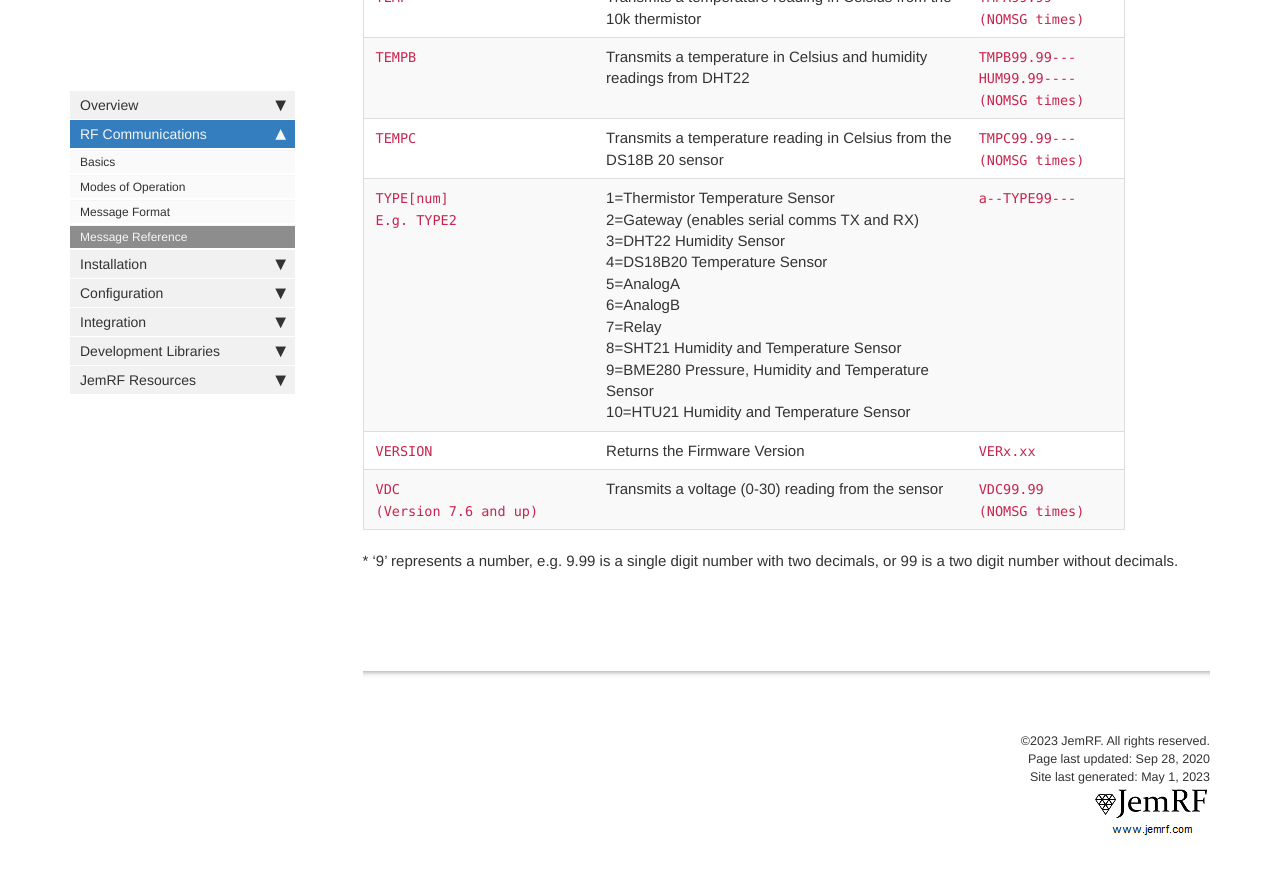
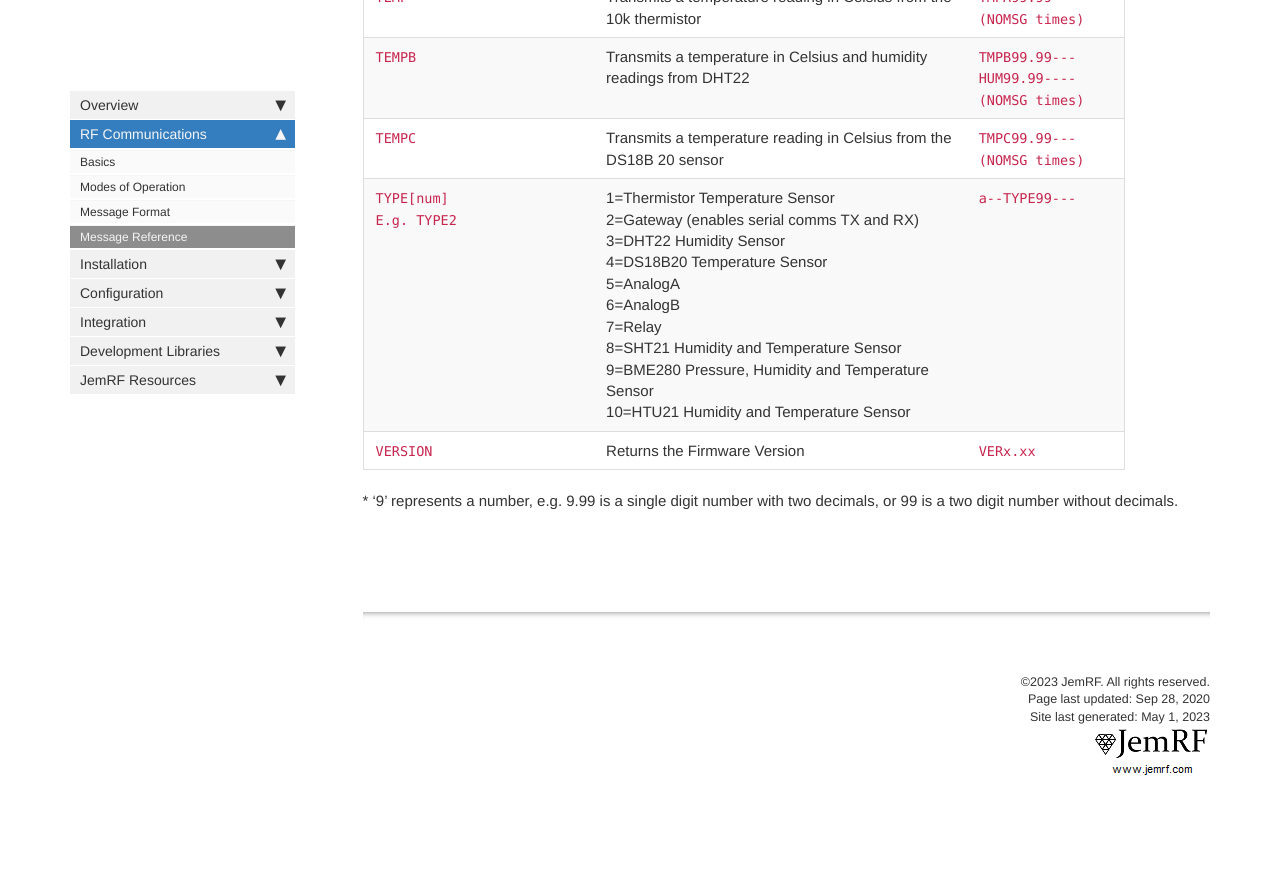
Before and after one commit to JemRF/RF-Documentation, a Jekyll site: the page built from pages/mydoc/rf_message_reference.md, in a window 1280 px wide and 900 px high, scrolled down 3914 px. Shown: the top 874 px of the window. Built offline with Jekyll 4.4.1, drawn with Linux system fonts in a browser that asks for light colours; comment, search, counter and statistics services are not loaded; after the commit the page ends 4754 px from its top, so only the background shows below that.

Commit message:
Remove VDC reference since it does not work.

```diff
--- a/pages/mydoc/rf_message_reference.md
+++ b/pages/mydoc/rf_message_reference.md
@@ -50,7 +50,6 @@ folder: mydoc
 | `TEMPB` | Transmits a temperature in Celsius and humidity readings from DHT22 | `TMPB99.99---` <br/> `HUM99.99----`  <br/> `(NOMSG times)` |
 | `TEMPC` | Transmits a temperature reading in Celsius from the DS18B 20 sensor | `TMPC99.99---` <br/> `(NOMSG times)` |
 | `TYPE[num]` <br/>  `E.g. TYPE2` |  1=Thermistor Temperature Sensor <br/> 2=Gateway  (enables serial comms TX and RX) <br/> 3=DHT22 Humidity Sensor <br/> 4=DS18B20 Temperature Sensor <br/> 5=AnalogA <br/> 6=AnalogB <br/> 7=Relay <br/> 8=SHT21 Humidity and Temperature Sensor <br/> 9=BME280 Pressure, Humidity and Temperature Sensor <br/> 10=HTU21 Humidity and Temperature Sensor | `a--TYPE99---` |
-| `VERSION` | Returns the Firmware Version  | `VERx.xx` <br/>
-| `VDC`<br/> `(Version 7.6 and up)` | Transmits a voltage (0-30) reading from the sensor | `VDC99.99` <br/> `(NOMSG times)` |
+| `VERSION` | Returns the Firmware Version  | `VERx.xx` <br/>|
 
 \* ‘9’ represents a number, e.g. 9.99 is a single digit number with two decimals, or 99 is a two digit number without decimals.
```
